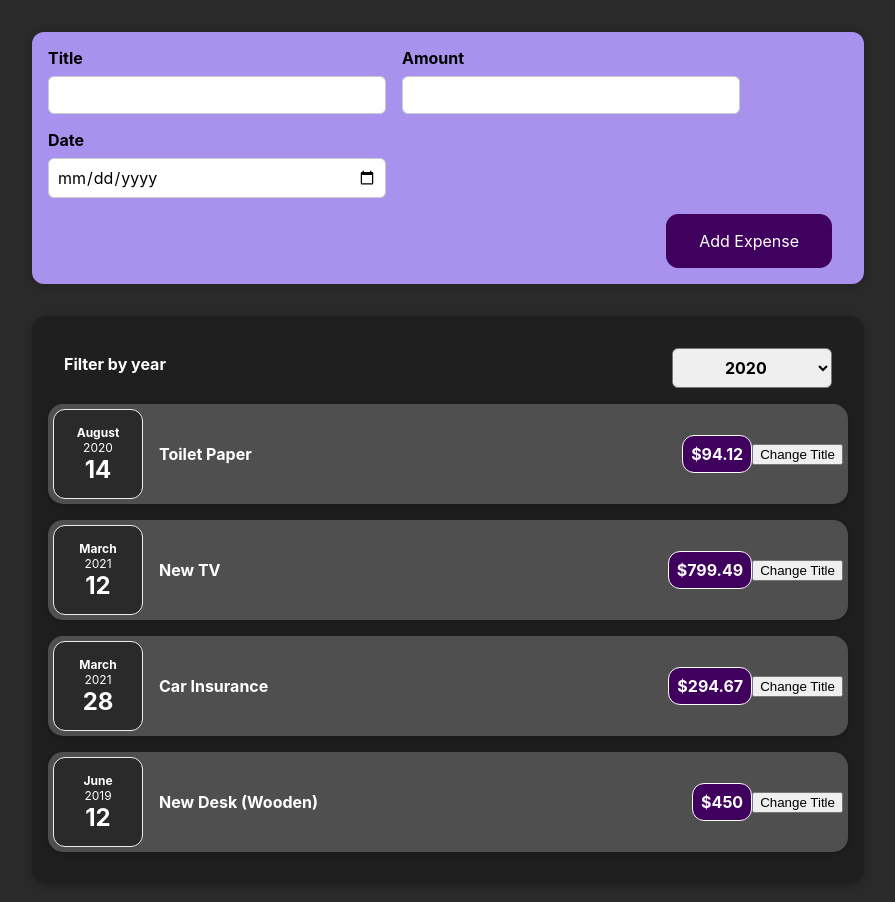
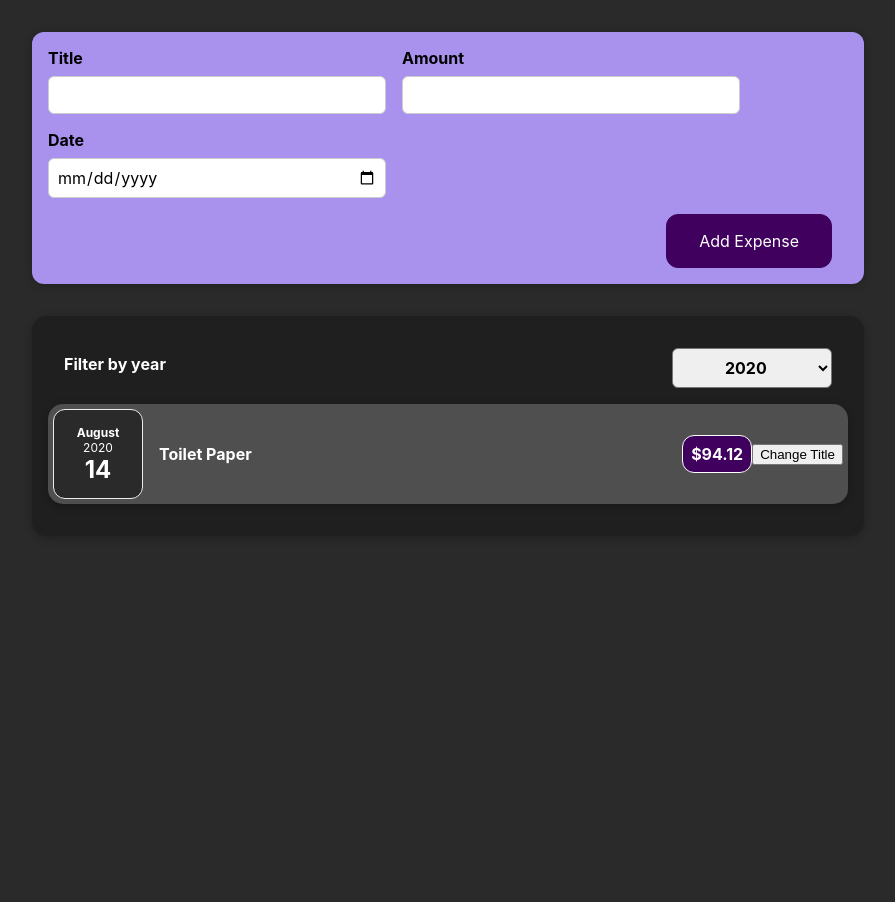
Before and after one commit to minnheima/react-complete-guide, a React (Create React App) app: page / in a window 1280 px wide. Shown: the top 902 px of the page, without its empty margins (192-1087 px from the left). After the commit the page ends 800 px from the top, so only its background shows below. Built offline with nearby package versions, Linux system fonts and the light colour scheme.

Commit message:
#74조건부내용출력하기

```diff
--- a/src/components/Expenses/Expenses.js
+++ b/src/components/Expenses/Expenses.js
@@ -6,17 +6,31 @@ import ExpensesFilter from "./ExpensesFilter";
 
 const Expenses = (props) => {
   const [filteredYear, setFilteredYear] = useState("2020");
-  console.log(filteredYear);
   const filterChangeHandler = (selectedYear) => {
     setFilteredYear(selectedYear);
   };
+  const filteredExpenses = props.items.filter((expense) => {
+    return expense.date.getFullYear().toString() === filteredYear;
+  });
+
+  let expensesContent = <p>No expenses found</p>;
+  if (filteredExpenses.length > 0) {
+    expensesContent = filteredExpenses.map((expense) => (
+      <ExpenseItem title={expense.title} amount={expense.amount} date={expense.date} key={expense.id} />
+    ));
+  }
   return (
     <div>
       <Card className="expenses">
         <ExpensesFilter selected={filteredYear} onChangeFilter={filterChangeHandler} />
-        {props.items.map((expense) => (
-          <ExpenseItem title={expense.title} amount={expense.amount} date={expense.date} key={expense.id} />
-        ))}
+        {expensesContent}
+        {/* {filteredExpenses.length === 0 ? (
+          <p>No expenses found</p>
+        ) : (
+          filteredExpenses.map((expense) => (
+            <ExpenseItem title={expense.title} amount={expense.amount} date={expense.date} key={expense.id} />
+          ))
+        )} */}
       </Card>
     </div>
   );
```
